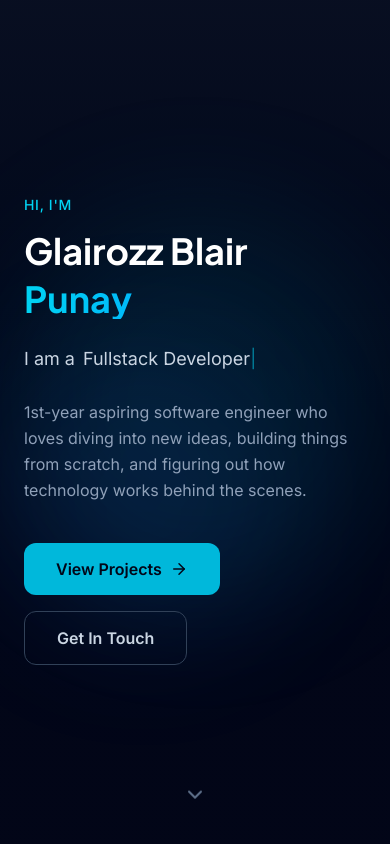
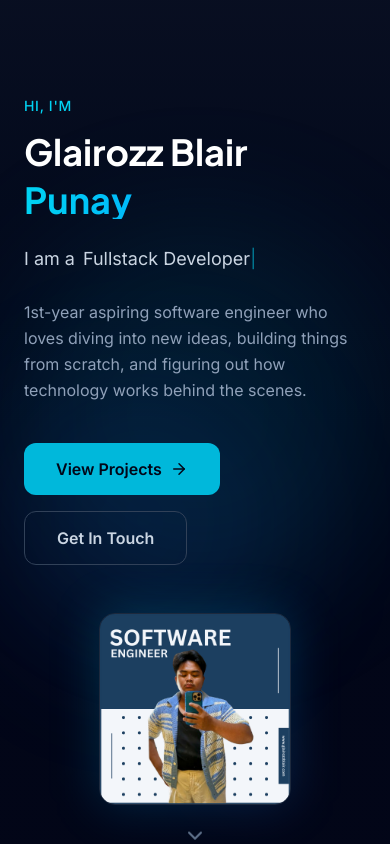
Before and after one commit to Glairozz/MainPortfolio, a Next.js app: page / in a window 390 px wide. Shown: the top 844 px of the page. Built offline with nearby package versions, Linux system fonts and the light colour scheme.

Commit message:
Fix profile picture not showing on mobile - remove hidden class and add responsive sizing

```diff
--- a/src/components/Hero.tsx
+++ b/src/components/Hero.tsx
@@ -75,9 +75,9 @@
           initial={{ opacity: 0, scale: 0.9 }}
           animate={{ opacity: 1, scale: 1 }}
           transition={{ duration: 0.6, delay: 0.2 }}
-          className="hidden md:flex justify-center"
+          className="flex justify-center"
         >
-          <div className="relative w-80 h-80 lg:w-96 lg:h-96">
+          <div className="relative w-48 h-48 sm:w-64 sm:h-64 md:w-80 md:h-80 lg:w-96 lg:h-96">
             <div className="absolute inset-0 bg-gradient-to-br from-cyan-400/20 to-blue-500/20 rounded-2xl blur-xl" />
             <div className="relative w-full h-full rounded-2xl overflow-hidden border border-slate-800">
               <img
```
Also changed, not shown: public/assets/images/projects/3dRecognition.png (deleted).
